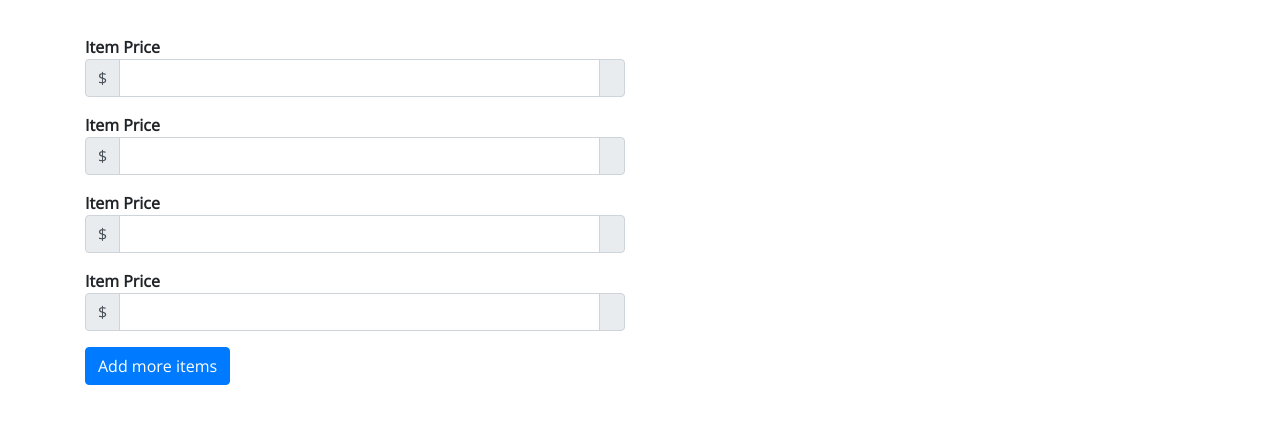
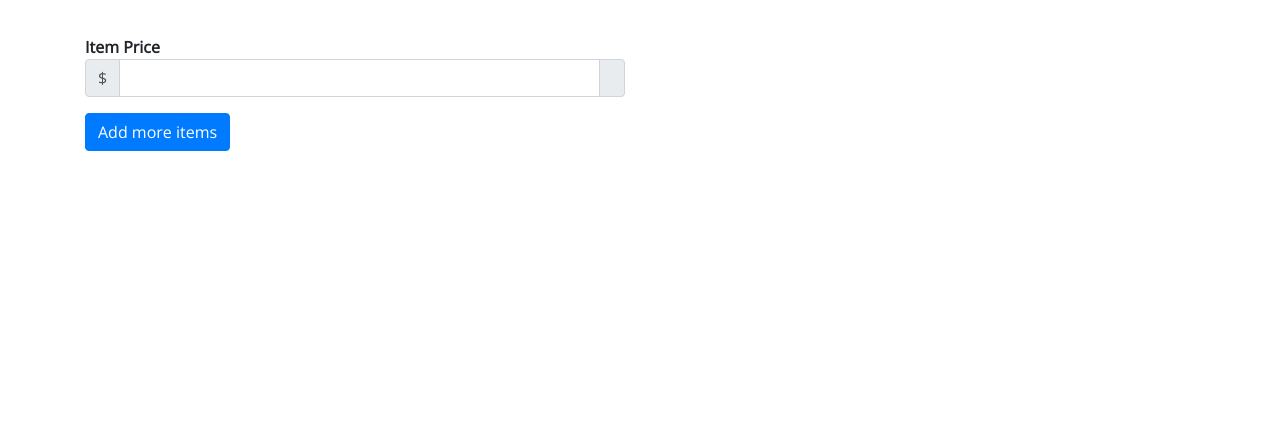
Before and after one commit to zerubabbel/dbdshoppingcalc, a website: page index.html in a window 1280 px wide. Shown: the part 115-538 px from the top of the page. Drawn offline with nearby package versions, Linux system fonts and the light colour scheme.

Commit message:
cleaned up button area

```diff
--- a/index.html
+++ b/index.html
@@ -66,44 +66,11 @@
                 </div>
               </div>
 
-              <strong>Item Price
-              <div class="input-group mb-3">
-                <div class="input-group-prepend">
-                  <span class="input-group-text">$</span>
-                </div>
-                <input type="text" class="form-control" aria-label="Item Price">
-                <div class="input-group-append">
-                  <span class="input-group-text"></span>
-                </div>
-              </div>
-
-              <strong>Item Price
-              <div class="input-group mb-3">
-                <div class="input-group-prepend">
-                  <span class="input-group-text">$</span>
-                </div>
-                <input type="text" class="form-control" aria-label="Item Price">
-                <div class="input-group-append">
-                  <span class="input-group-text"></span>
-                </div>
-              </div>
-
-              <strong>Item Price
-              <div class="input-group mb-3">
-                <div class="input-group-prepend">
-                  <span class="input-group-text">$</span>
-                </div>
-                <input type="text" class="form-control" aria-label="Item Price">
-                <div class="input-group-append">
-                  <span class="input-group-text"></span>
-                </div>
-              </div>
-              <div>
-                <button class="btn btn-primary" id="addToListButton" type="submit">Add more items</button>
-              </div>
-              <br /><br />
             </div>
-
+            <br /><br />
+          </div>
+          <div>
+            <button class="btn btn-primary" id="addToListButton" type="submit">Add more items</button>
           </div>
         </div>
 
```
